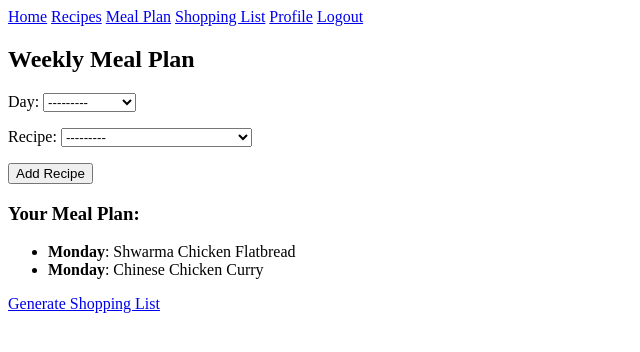
After one commit to loui5aa/whats_for_dinner, a Django app: page /meal-plan/ in a window 1280 px wide. The commit adds this page. Shown: the top 352 px of the page, without its empty margins (0-640 px from the left). Run offline with Django 5.2, Linux system fonts and the light colour scheme; a user stored in the database is signed in; data comes from the database, SQL or seed files in the repository; both versions use the stored data as it was after the commit.

Commit message:
Added ShoppingList and MealPlan models, views and forms

```diff
--- a/wfd/forms.py
+++ b/wfd/forms.py
@@ -1,7 +1,7 @@
 from django import forms
 from django.contrib.auth.forms import UserCreationForm
 from django.contrib.auth.models import User
-from .models import Recipe
+from .models import Recipe, MealPlanItem
 
 class CustomUserCreationForm(UserCreationForm):
     email = forms.EmailField(required=True)
@@ -15,3 +15,14 @@ class NewRecipeForm(forms.ModelForm):
     class Meta:
         model = Recipe
         fields = ['title', 'ingredients', 'method', 'tags']
+
+class MealPlanItemForm(forms.ModelForm):
+    class Meta:
+        model = MealPlanItem
+        fields = ['day', 'recipe']
+
+    def __init__(self, *args, **kwargs):
+        user = kwargs.pop('user', None) #Gets logged in user
+        super().__init__(*args, **kwargs)
+        if user:
+            self.fields['recipe'].queryset = Recipe.objects.filter(user=user) #Shows only users recipes
--- a/wfd/models.py
+++ b/wfd/models.py
@@ -19,3 +19,37 @@ class Recipe(models.Model):
 
     def __str__(self):
         return self.title
+
+class MealPlan(models.Model):
+    user = models.ForeignKey(User, on_delete=models.CASCADE)
+    created_at = models.DateTimeField(auto_now_add=True)
+
+    def __str__(self):
+        return f"Meal Plan for {self.user.username} - {self.created_at.date()}"
+
+class MealPlanItem(models.Model):
+    DAYS_OF_WEEK = [
+        ('Monday', 'Monday'),
+        ('Tuesday', 'Tuesday'),
+        ('Wednesday', 'Wednesday'),
+        ('Thursday', 'Thursday'),
+        ('Friday', 'Friday'),
+        ('Saturday', 'Saturday'),
+        ('Sunday', 'Sunday'),
+    ]
+
+    meal_plan = models.ForeignKey(MealPlan, on_delete=models.CASCADE, related_name="items")
+    recipe = models.ForeignKey("Recipe", on_delete=models.CASCADE)
+    day = models.CharField(max_length=10, choices=DAYS_OF_WEEK)
+
+    def __str__(self):
+        return f"{self.recipe.title} on {self.day}"
+
+
+class ShoppingList(models.Model):
+    user = models.ForeignKey(User, on_delete=models.CASCADE)
+    items = models.TextField()  # Will store combined ingredients as text
+    created_at = models.DateTimeField(auto_now_add=True)
+
+    def __str__(self):
+        return f"Shopping List for {self.user.username} - {self.created_at.date()}"
--- a/wfd/templates/base.html
+++ b/wfd/templates/base.html
@@ -9,6 +9,8 @@
     <nav>
         <a href="{% url 'home' %}">Home</a>
         <a href="{% url 'recipe_list' %}">Recipes</a>
+        <a href="{% url 'meal_plan' %}">Meal Plan</a>
+    <a href="{% url 'shopping_list' %}">Shopping List</a>
         <a href="{% url 'profile' %}">Profile</a>
         <a href="{% url 'logout' %}">Logout</a>
     </nav>
--- /dev/null
+++ b/wfd/templates/meal_plan.html
@@ -0,0 +1,21 @@
+{% extends "base.html" %}
+
+{% block content %}
+    <h2>Weekly Meal Plan</h2>
+    <form method="post">
+        {% csrf_token %}
+        {{ form.as_p }}
+        <button type="submit">Add Recipe</button>
+    </form>
+
+    <h3>Your Meal Plan:</h3>
+    <ul>
+        {% for item in items %}
+            <li><strong>{{ item.day }}</strong>: {{ item.recipe.title }}</li>
+        {% empty %}
+            <li>No meals added yet.</li>
+        {% endfor %}
+    </ul>
+
+    <a href="{% url 'shopping_list' %}">Generate Shopping List</a>
+{% endblock %}
--- a/wfd/urls.py
+++ b/wfd/urls.py
@@ -11,4 +11,6 @@ urlpatterns = [
     path('recipes/<int:recipe_id>/', views.recipe_detail, name='recipe_detail'),
     path('recipes/add/', views.add_recipe, name='add_recipe'),
     path('recipes/<int:recipe_id>/delete/', views.delete_recipe, name='delete_recipe'),
+    path('meal-plan/', views.meal_plan_view, name='meal_plan'),
+    path('shopping-list/', views.generate_shopping_list, name='shopping_list'),
 ]
--- a/wfd/views.py
+++ b/wfd/views.py
@@ -2,8 +2,8 @@ from django.shortcuts import render, redirect, get_object_or_404
 from django.contrib.auth.forms import UserCreationForm
 from django.contrib import messages
 from django.http import HttpResponse, HttpResponseForbidden
-from .forms import CustomUserCreationForm, NewRecipeForm
-from .models import Recipe
+from .forms import CustomUserCreationForm, NewRecipeForm, MealPlanItemForm
+from .models import Recipe,MealPlan, MealPlanItem, ShoppingList
 from django.contrib.auth.decorators import login_required
 
 def home(request):
@@ -64,3 +64,42 @@ def delete_recipe(request, recipe_id):
         return redirect('recipe_list')
 
     return render(request, 'recipes/delete_recipe.html', {'recipe': recipe})
+
+@login_required
+def meal_plan_view(request):
+    meal_plan, created = MealPlan.objects.get_or_create(user=request.user)  # Get or create a meal plan for the user
+    items = meal_plan.items.all()
+
+    if request.method == 'POST':
+        form = MealPlanItemForm(request.POST, user=request.user)
+        if form.is_valid():
+            meal_item = form.save(commit=False)
+            meal_item.meal_plan = meal_plan
+            meal_item.save()
+            return redirect('meal_plan')
+
+    else:
+        form = MealPlanItemForm(user=request.user)
+    return render(request, 'meal_plan.html', {'meal_plan': meal_plan, 'items': items, 'form': form})
+
+@login_required
+def generate_shopping_list(request):
+    meal_plan = MealPlan.objects.filter(user=request.user).first()
+    if not meal_plan:
+        return redirect('meal_plan')
+
+    ingredient_list = []
+    for item in meal_plan.items.all():
+        recipe = item.recipe
+        ingredient_list.extend(recipe.ingredients.split("\n"))
+    shopping_items = {}
+    for ingredient in ingredient_list:
+        ingredient = ingredient.strip()
+        if ingredient:
+            shopping_items[ingredient] = shopping_items.get(ingredient, 0) + 1
+
+    shopping_list, created = ShoppingList.objects.get_or_create(user=request.user)
+    shopping_list.items = "\n".join([f"{v}x {k}" for k, v in shopping_items.items()])
+    shopping_list.save()
+
+    return render(request, 'shopping_list.html', {'shopping_list': shopping_list})
```
Also changed, not shown: wfd/templates/shopping_list.html (added, +7 -0 lines), db.sqlite3, wfd/migrations/0002_mealplan_mealplanitem_shoppinglist.py (added).
